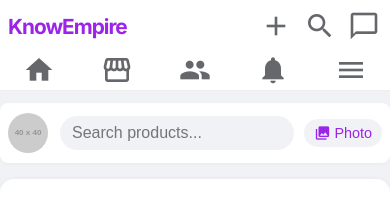
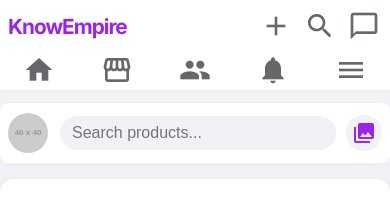
Before and after one commit to remarkablesam/facebook, a plain HTML site: page index.html in a window 390 px wide. Shown: the top 205 px of the page. Drawn offline with Linux system fonts and the light colour scheme; placeholder pictures from the web are drawn by us.

Commit message:
Update index.html

```diff
--- a/index.html
+++ b/index.html
@@ -77,18 +77,21 @@
         .photo-btn {
             background: #f0f2f5;
             border: none;
-            border-radius: 20px;
-            padding: 8px 14px;
+            border-radius: 50%; /* Make it circular */
+            width: 40px; /* Fixed width for circular button */
+            height: 40px; /* Fixed height for circular button */
             display: flex;
             align-items: center;
+            justify-content: center; /* Center icon */
             color: #9b23ea;
             font-weight: 500;
             cursor: pointer;
+            padding: 0; /* Remove padding to center icon better */
         }
 
         .photo-btn .material-icons {
-            font-size: 1.2rem;
-            margin-right: 4px;
+            font-size: 1.8rem; /* Slightly larger icon */
+            margin-right: 0; /* Remove margin */
         }
 
         .stories {
@@ -1663,11 +1666,11 @@
                 padding: 8px 12px; /* Smaller padding for input */
             }
             .photo-btn {
-                padding: 6px 10px; /* Smaller padding for button */
-                font-size: 0.9rem;
+                width: 36px; /* Smaller for mobile */
+                height: 36px; /* Smaller for mobile */
             }
             .photo-btn .material-icons {
-                font-size: 1rem;
+                font-size: 1.5rem; /* Smaller icon for mobile */
             }
             .chat-input-area {
                 padding: 8px 10px; /* Reduce padding */
@@ -1726,7 +1729,7 @@
         <div class="status-bar">
             <img src="https://placehold.co/40x40/cccccc/333333?text=P" alt="Profile" class="profile-pic" id="statusBarProfilePic">
             <input type="text" placeholder="Search products..." id="statusBarSearchInput">
-            <button class="photo-btn"><span class="material-icons">photo_library</span> Photo</button>
+            <button class="photo-btn"><span class="material-icons">photo_library</span></button> <!-- Removed "Photo" label -->
         </div>
 
         <div class="stories">
```
